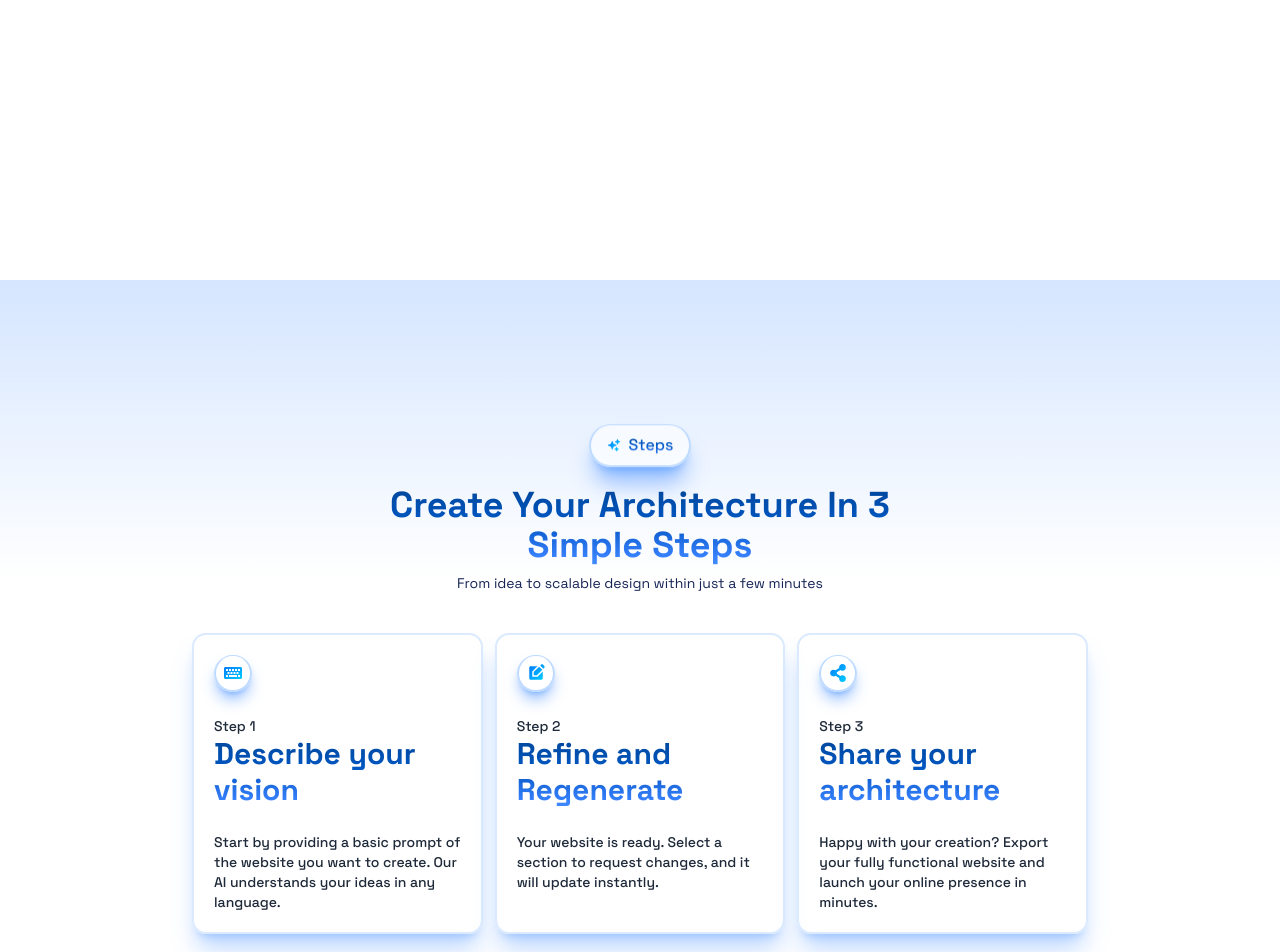
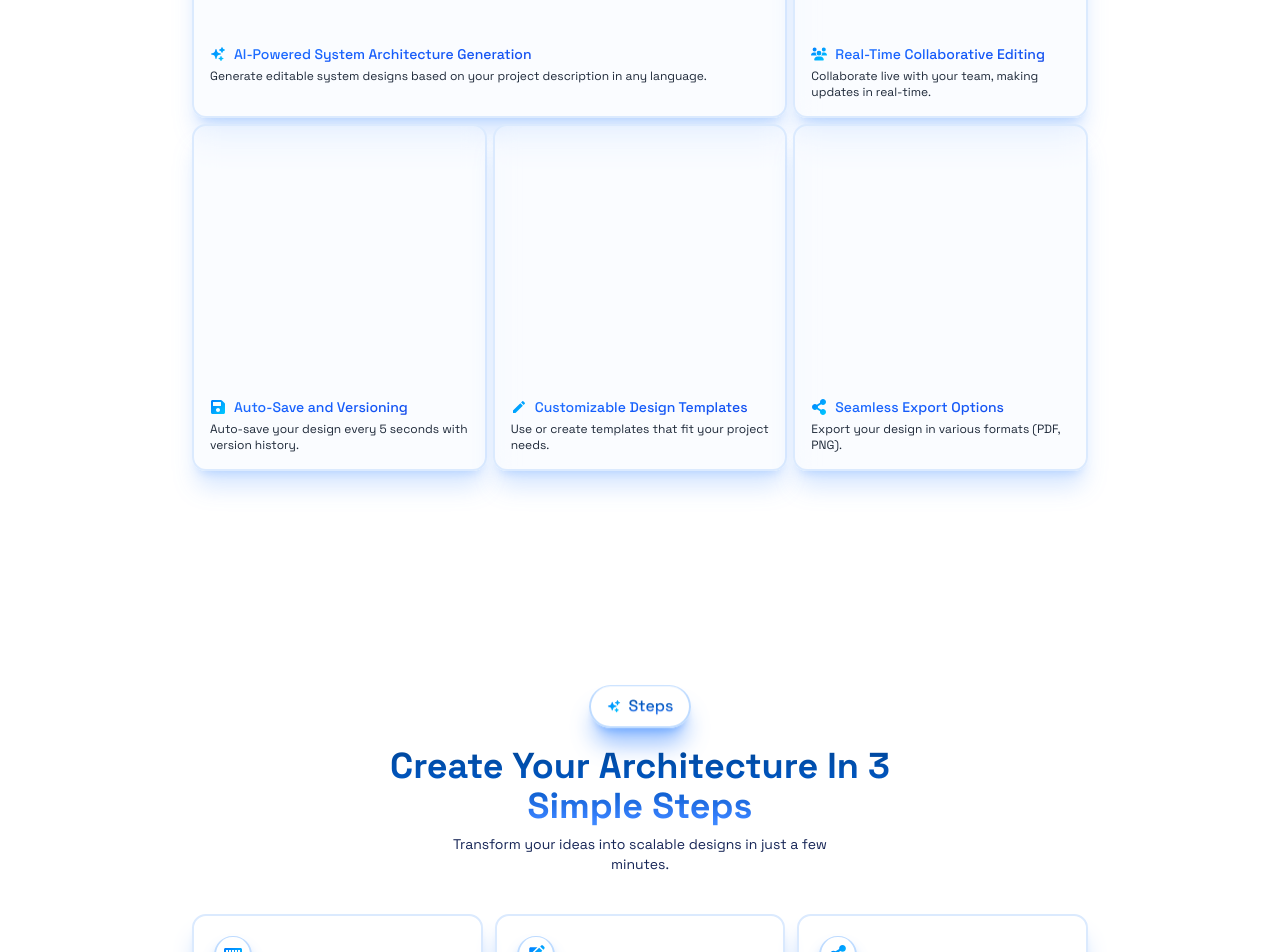
Before and after one commit to Sparsh47/creati, a Next.js app: page / in a window 1280 px wide. Shown: the part 1320-2272 px from the top of the page. Built offline with nearby package versions, Linux system fonts and the light colour scheme.

Commit message:
created basic layout of features bento grid

```diff
--- a/src/app/globals.css
+++ b/src/app/globals.css
@@ -163,6 +163,9 @@
   .enabled-text {
     @apply from-blue-700 via-blue-600 to-blue-500;
   }
+  .feature-card {
+    @apply p-3 border-2 border-blue-100 shadow-xl shadow-blue-500/20 bg-blue-50/30 backdrop-blur-md rounded-xl;
+  }
 }
 
 @layer utilities {
--- a/src/components/sections/hero/Features.tsx
+++ b/src/components/sections/hero/Features.tsx
@@ -1,11 +1,59 @@
 import SectionHeader from "@/components/shared/SectionHeader";
-import { FaGear } from "react-icons/fa6";
+import {FaGear, FaUsers} from "react-icons/fa6";
+import {IconType} from "react-icons";
+import {HiSparkles} from "react-icons/hi2";
+import {FaSave, FaShareAlt} from "react-icons/fa";
+import {MdEdit} from "react-icons/md";
+import FeatureCard from "@/components/shared/FeatureCard";
+
+export type FeatureInfoType = {
+    title: string;
+    description: string;
+    Icon: IconType;
+    className?: string;
+};
+
+const features: FeatureInfoType[] = [
+    {
+        title: "AI-Powered System Architecture Generation",
+        description: "Generate editable system designs based on your project description in any language.",
+        Icon: HiSparkles,
+        className: "col-span-2"
+    },
+    {
+        title: "Real-Time Collaborative Editing",
+        description: "Collaborate live with your team, making updates in real-time.",
+        Icon: FaUsers
+    },
+    {
+        title: "Auto-Save and Versioning",
+        description: "Auto-save your design every 5 seconds with version history.",
+        Icon: FaSave
+    },
+    {
+        title: "Customizable Design Templates",
+        description: "Use or create templates that fit your project needs.",
+        Icon: MdEdit
+    },
+    {
+        title: "Seamless Export Options",
+        description: "Export your design in various formats (PDF, PNG).",
+        Icon: FaShareAlt
+    }
+];
 
 export default function Features() {
     return (
-        <section className="w-full min-h-screen flex flex-col items-center justify-center gap-10 relative">
+        <section className="w-full min-h-screen flex flex-col items-center justify-center gap-16 relative py-20">
             <div className="absolute top-0 w-full h-[300px] bg-gradient-to-b from-blue-500/20 to-transparent"></div>
             <SectionHeader Icon={FaGear} title="Create scalable architectures" section="features" />
+            <div className="w-full max-w-4xl flex items-center justify-center">
+                <div className="w-full h-[700px] grid grid-cols-3 grid-rows-2 gap-1.5">
+                    {features.map((feature, index) => (
+                        <FeatureCard key={index} {...feature} />
+                    ))}
+                </div>
+            </div>
         </section>
     )
 }
--- a/src/components/sections/hero/Steps.tsx
+++ b/src/components/sections/hero/Steps.tsx
@@ -1,10 +1,10 @@
 import SectionHeader from "@/components/shared/SectionHeader";
-import {HiSparkles} from "react-icons/hi2";
+import { HiSparkles } from "react-icons/hi2";
 import { FaKeyboard } from "react-icons/fa";
 import { MdEditSquare } from "react-icons/md";
 import { FaShareAlt } from "react-icons/fa";
 import StepCard from "@/components/shared/StepCard";
-import {IconType} from "react-icons";
+import { IconType } from "react-icons";
 
 export type StepInfoType = {
     Icon: IconType;
@@ -15,29 +15,39 @@ export type StepInfoType = {
 const stepInfo: StepInfoType[] = [
     {
         Icon: FaKeyboard,
-        title: "Describe your vision",
-        description: "Start by providing a basic prompt of the website you want to create. Our AI understands your ideas in any language."
+        title: "Describe Your Architecture",
+        description: "Provide a brief description of your system’s requirements, and let our AI generate a preliminary design for you."
     },
     {
         Icon: MdEditSquare,
-        title: "Refine and Regenerate",
-        description: "Your website is ready. Select a section to request changes, and it will update instantly."
+        title: "Refine and Customize",
+        description: "Adjust and refine the generated design in real-time to match your specific needs and preferences."
     },
     {
         Icon: FaShareAlt,
-        title: "Share your architecture",
-        description: "Happy with your creation? Export your fully functional website and launch your online presence in minutes."
+        title: "Export and Share",
+        description: "Once satisfied, export your design in various formats and share it with your team or stakeholders."
     }
 ]
 
 export default function Steps() {
     return (
-        <section className="w-full min-h-screen flex flex-col items-center justify-center gap-10 relative py-32">
-            <div className="absolute top-0 w-full h-[300px] bg-gradient-to-b from-blue-500/20 to-transparent"></div>
-            <SectionHeader Icon={HiSparkles} title="Create your architecture in 3 simple steps" section="steps" description="From idea to scalable design within just a few minutes" />
-            <div className="w-full max-w-4xl grid grid-cols-3 gap-3 content-center">
-                {stepInfo.map((step, index)=>(
-                    <StepCard key={Math.random().toString(32).substring(2, 5)} step={index+1} {...step} />
+        <section className="w-full min-h-screen flex flex-col items-center justify-center gap-10">
+            <SectionHeader
+                Icon={HiSparkles}
+                title="Create Your Architecture in 3 Simple Steps"
+                section="steps"
+                description="Transform your ideas into scalable designs in just a few minutes."
+            />
+            <div className="w-full max-w-4xl grid grid-cols-1 sm:grid-cols-2 lg:grid-cols-3 gap-3 content-center">
+                {stepInfo.map((step, index) => (
+                    <StepCard
+                        key={index}
+                        step={index + 1}
+                        Icon={step.Icon}
+                        title={step.title}
+                        description={step.description}
+                    />
                 ))}
             </div>
         </section>
--- /dev/null
+++ b/src/components/shared/FeatureCard.tsx
@@ -0,0 +1,26 @@
+import {cn} from "@/lib/utils";
+import {FeatureInfoType} from "@/components/sections/hero/Features";
+
+export default function FeatureCard({Icon, title, description, className}: FeatureInfoType) {
+    return (
+        <div className={cn("feature-card", className)}>
+            <div className="w-full h-4/5"></div>
+            <div className="w-full h-1/5 p-1 flex flex-col gap-1">
+                <div className="w-full flex items-center gap-2">
+                    <svg width={16} height={16}>
+                        <defs>
+                            <linearGradient id="grad1" x1="0%" y1="0%" x2="100%" y2="100%">
+                                <stop offset="0%" style={{ stopColor: "rgb(0, 123, 255)", stopOpacity: 1 }} />
+                                <stop offset="100%" style={{ stopColor: "rgb(0, 204, 255)", stopOpacity: 1 }} />
+                            </linearGradient>
+                        </defs>
+
+                        <Icon size={16} style={{ fill: 'url(#grad1)' }} className="text-transparent" />
+                    </svg>
+                    <p className="text-sm font-medium bg-clip-text text-transparent bg-gradient-to-tl from-blue-700 via-blue-600 to-blue-500">{title}</p>
+                </div>
+                <p className="text-xs text-gray-800">{description}</p>
+            </div>
+        </div>
+    )
+}
```
